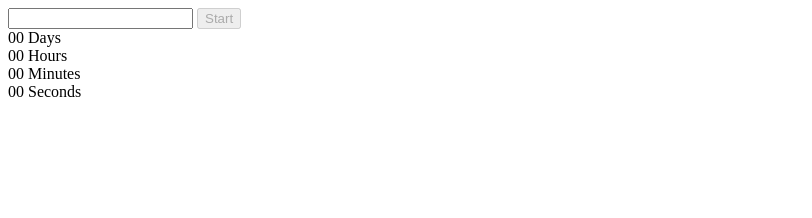
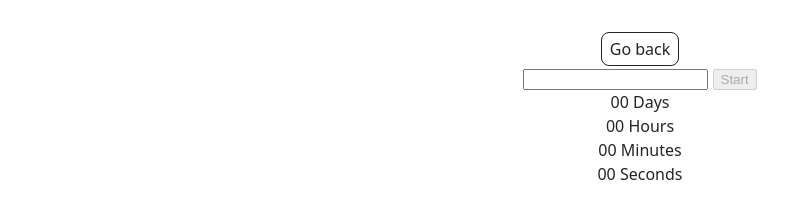
Before and after one commit to ScientistOwl/goit-js-hw-10, a plain HTML site: page 1-timer.html in a window 1280 px wide. Shown: the whole page, without its empty margins (0-812 px from the left). Drawn offline with Linux system fonts and the light colour scheme; files that its build step writes are made by us from their sources; files whose address does not match are found by name.

Commit message:
Deploying to gh-pages from @ ScientistOwl/goit-js-hw-10@d6190e5d86dcd71518d199d10c40b4a6a92cefdb 🚀

```diff
--- a/1-timer.html
+++ b/1-timer.html
@@ -5,15 +5,16 @@
     <meta http-equiv="X-UA-Compatible" content="IE=edge" />
     <meta name="viewport" content="width=device-width, initial-scale=1.0" />
     <title>Timer</title>
-    <link rel="stylesheet" href="./css/1-timer.css" />
     <script type="module" crossorigin src="/goit-hw-10/1-timer.js"></script>
     <link rel="modulepreload" crossorigin href="/goit-hw-10/assets/modulepreload-polyfill-B5Qt9EMX.js">
     <link rel="modulepreload" crossorigin href="/goit-hw-10/assets/vendor-BbbuE1sJ.js">
     <link rel="stylesheet" crossorigin href="/goit-hw-10/assets/vendor-CZjNVMTf.css">
+    <link rel="stylesheet" crossorigin href="/goit-hw-10/assets/styles-DvPDDfy5.css">
   </head>
   <body>
     <main>
       <div class="container">
+        <a class="back-link" href="./index.html">Go back</a>
         <div class="controls">
           <input type="text" id="datetime-picker" />
           <button type="button" data-start disabled>Start</button>
--- a/1-timer.js
+++ b/1-timer.js
@@ -1,2 +1,2 @@
-import"./assets/modulepreload-polyfill-B5Qt9EMX.js";import{f,i as h}from"./assets/vendor-BbbuE1sJ.js";const t={datetimePicker:document.querySelector("#datetime-picker"),startButton:document.querySelector("[data-start]"),daysValue:document.querySelector("[data-days]"),hoursValue:document.querySelector("[data-hours]"),minutesValue:document.querySelector("[data-minutes]"),secondsValue:document.querySelector("[data-seconds]")};let n=null,s=null;t.startButton.disabled=!0;const y={enableTime:!0,time_24hr:!0,defaultDate:new Date,minuteIncrement:1,onClose(e){s=e[0],s<new Date?(h.error({title:"Error",message:"Please choose a date in the future"}),t.startButton.disabled=!0):t.startButton.disabled=!1}};f(t.datetimePicker,y);t.startButton.addEventListener("click",()=>{t.startButton.disabled=!0,t.datetimePicker.disabled=!0,n&&clearInterval(n),n=setInterval(()=>{const a=s-new Date;if(a<=0){clearInterval(n),t.datetimePicker.disabled=!1;return}const{days:u,hours:d,minutes:c,seconds:r}=S(a);t.daysValue.textContent=o(u),t.hoursValue.textContent=o(d),t.minutesValue.textContent=o(c),t.secondsValue.textContent=o(r)},1e3)});function S(e){const r=Math.floor(e/864e5),i=Math.floor(e%864e5/36e5),l=Math.floor(e%864e5%36e5/6e4),m=Math.floor(e%864e5%36e5%6e4/1e3);return{days:r,hours:i,minutes:l,seconds:m}}function o(e){return String(e).padStart(2,"0")}
+import"./assets/modulepreload-polyfill-B5Qt9EMX.js";/* empty css                      */import{f,i as h}from"./assets/vendor-BbbuE1sJ.js";const t={datetimePicker:document.querySelector("#datetime-picker"),startButton:document.querySelector("[data-start]"),daysValue:document.querySelector("[data-days]"),hoursValue:document.querySelector("[data-hours]"),minutesValue:document.querySelector("[data-minutes]"),secondsValue:document.querySelector("[data-seconds]")};let n=null,s=null;t.startButton.disabled=!0;const y={enableTime:!0,time_24hr:!0,defaultDate:new Date,minuteIncrement:1,onClose(e){s=e[0],s<new Date?(h.error({title:"Error",message:"Please choose a date in the future"}),t.startButton.disabled=!0):t.startButton.disabled=!1}};f(t.datetimePicker,y);t.startButton.addEventListener("click",()=>{t.startButton.disabled=!0,t.datetimePicker.disabled=!0,n&&clearInterval(n),n=setInterval(()=>{const a=s-new Date;if(a<=0){clearInterval(n),t.datetimePicker.disabled=!1;return}const{days:u,hours:d,minutes:c,seconds:r}=S(a);t.daysValue.textContent=o(u),t.hoursValue.textContent=o(d),t.minutesValue.textContent=o(c),t.secondsValue.textContent=o(r)},1e3)});function S(e){const r=Math.floor(e/864e5),i=Math.floor(e%864e5/36e5),l=Math.floor(e%864e5%36e5/6e4),m=Math.floor(e%864e5%36e5%6e4/1e3);return{days:r,hours:i,minutes:l,seconds:m}}function o(e){return String(e).padStart(2,"0")}
 //# sourceMappingURL=1-timer.js.map
```
Also changed, not shown: 1 other file.
